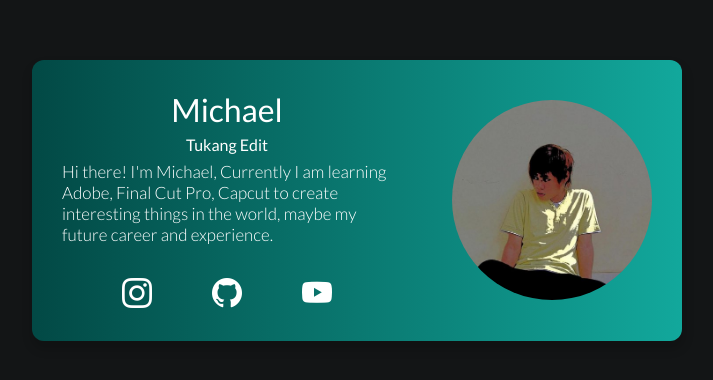
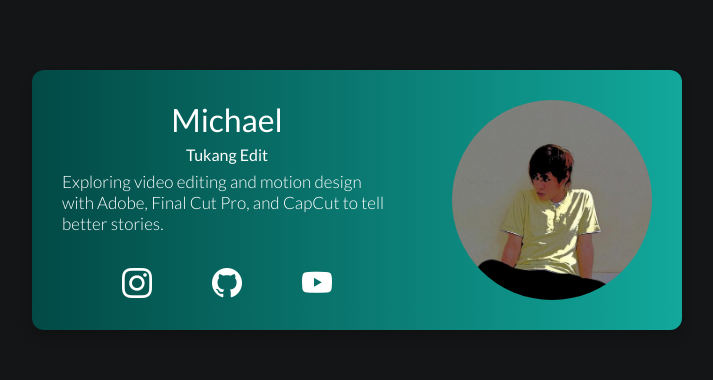
Before and after one commit to belahem/professional-card-astro, an Astro site: page / in a window 1280 px wide. Shown: the part 200-580 px from the top of the page, without its empty margins (283-996 px from the left). Built offline with nearby package versions, Linux system fonts and the light colour scheme; Astro itself is replaced by a stand-in of ours.

Commit message:
Update index.astro

```diff
--- a/src/pages/index.astro
+++ b/src/pages/index.astro
@@ -13,7 +13,7 @@ import Card from "../components/Card.astro";
 	<Card
 	  name="Michael"
 	  position="Tukang Edit"
-	  aboutMe={`Hi there! I'm  Michael, Currently I am learning Adobe, Final Cut Pro, Capcut to create interesting things in the world, maybe my future career and experience.`}
+	  aboutMe={`Exploring video editing and motion design with Adobe, Final Cut Pro, and CapCut to tell better stories.`}
 	  instagram="https://www.instagram.com/namanya/"
 	  github="https://github.com/belahem"
 	  youtube="https://youtube.com/@namanya"
```
